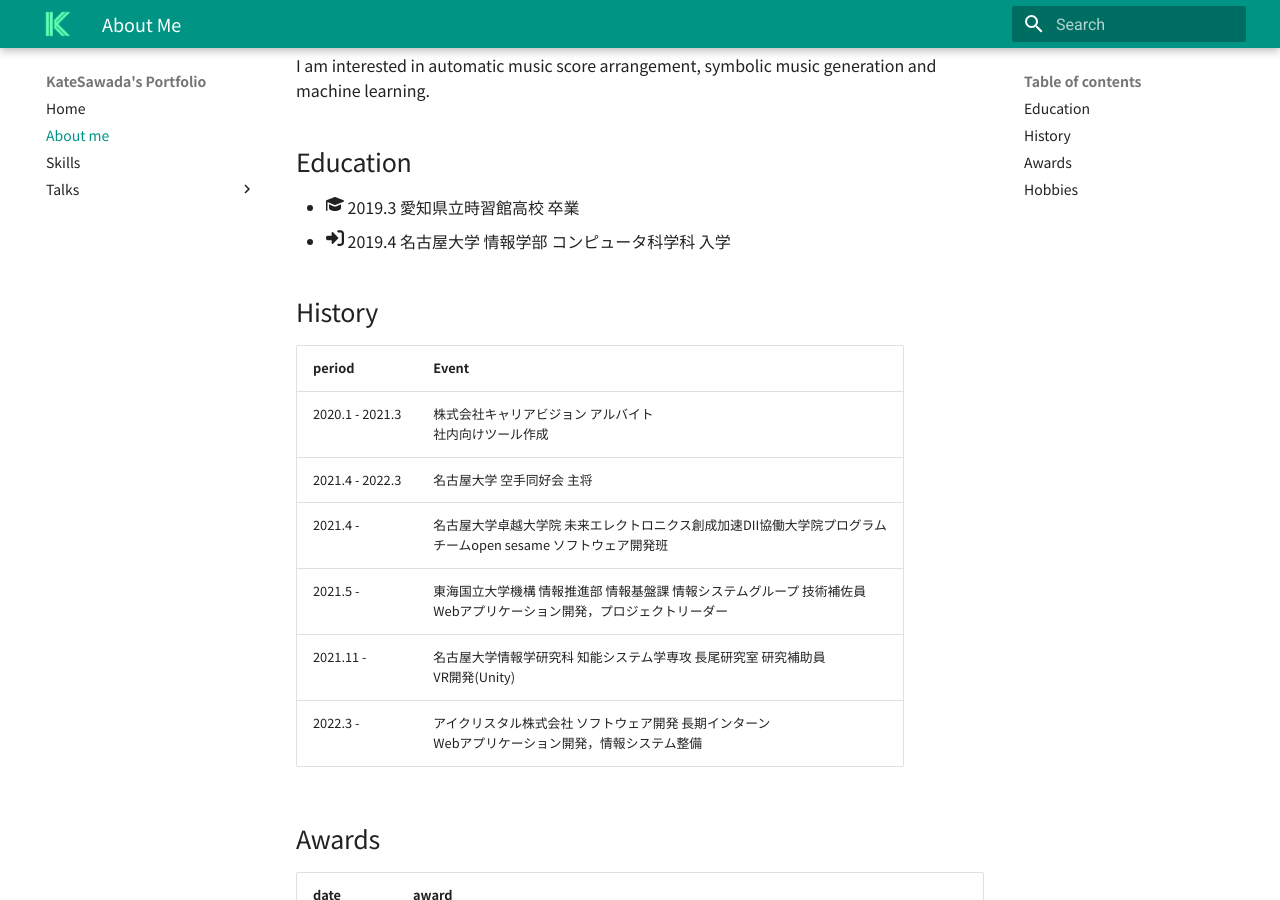
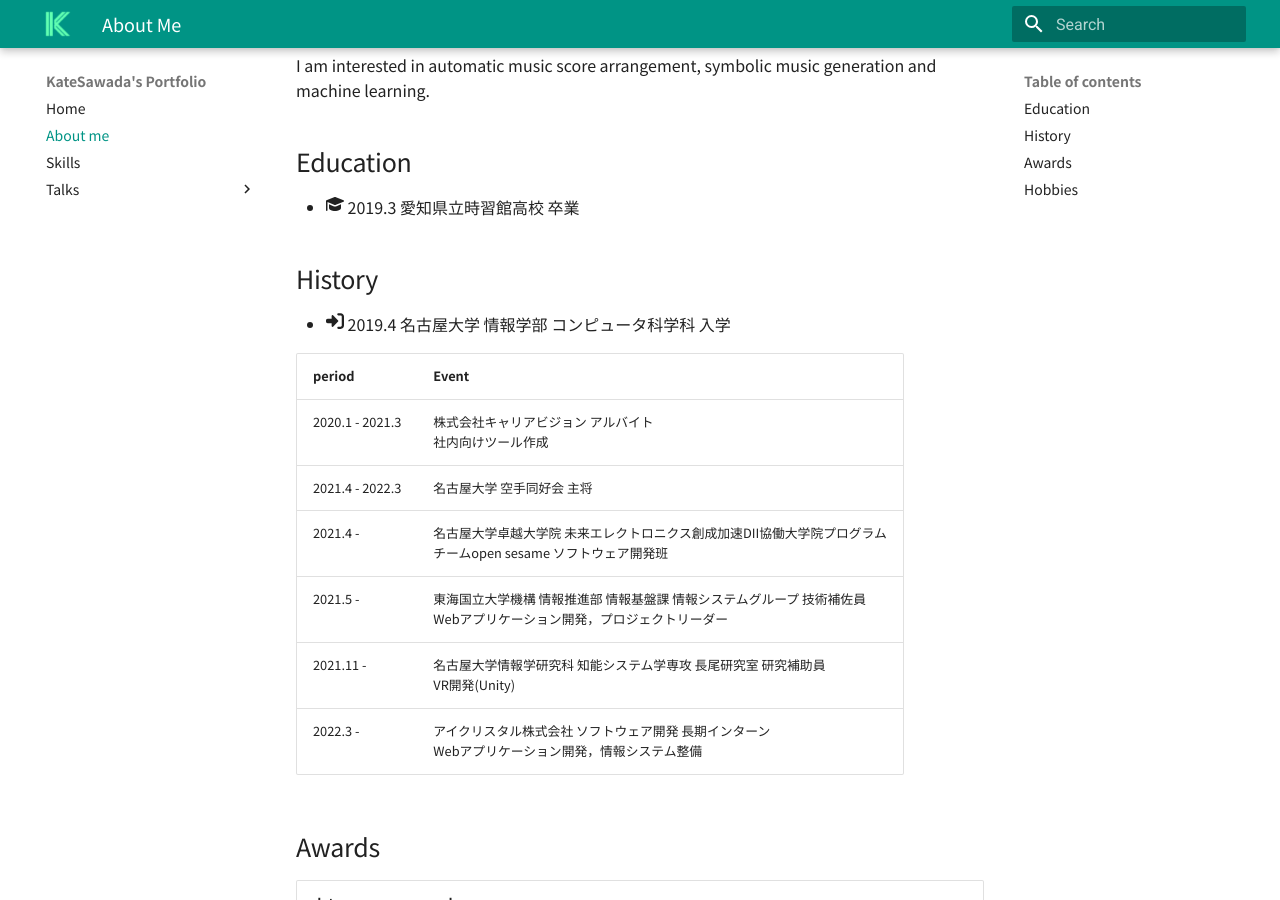
Before and after one commit to KateSawada/KateSawada.github.io, an MkDocs documentation site: the page built from docs/about.md, in a window 1280 px wide and 900 px high, scrolled down 354 px. Built offline with MkDocs 1.6.1 and Material for MkDocs 9.7.7, drawn with Linux system fonts in a browser that asks for light colours; nearby versions of some CDN libraries.

Commit message:
経歴編集

```diff
--- a/docs/about.md
+++ b/docs/about.md
@@ -17,8 +17,8 @@ I am interested in automatic music score arrangement, symbolic music generation
 ## Education
 
 - :fontawesome-solid-graduation-cap: 2019.3 愛知県立時習館高校 卒業
+## History
 - :fontawesome-solid-right-to-bracket: 2019.4 名古屋大学 情報学部 コンピュータ科学科 入学
-## History
 
 | period | Event |
 |--|--|
```
